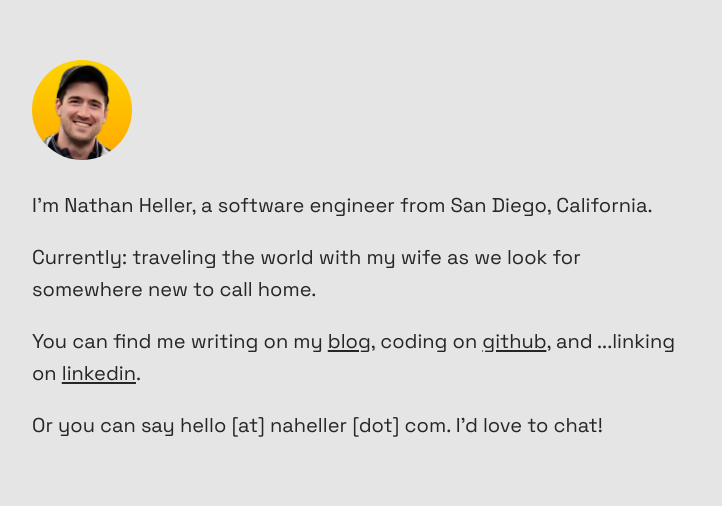
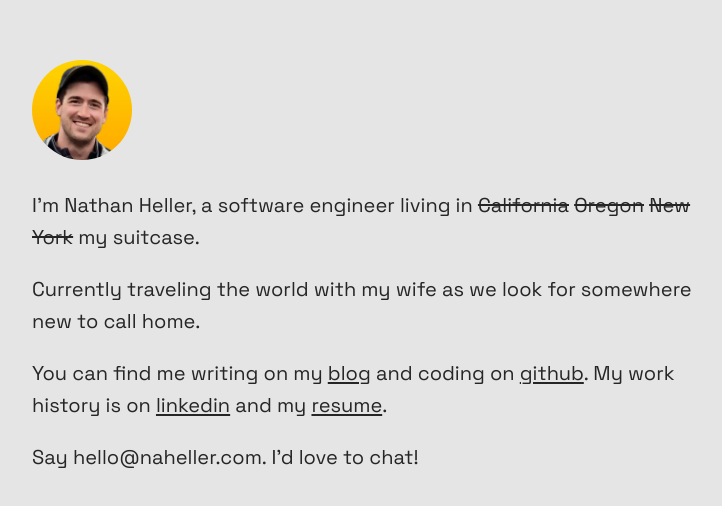
Before and after one commit to naheller/naheller.github.io, a plain HTML site: page index.html in a window 1280 px wide. Shown: the whole page, without its empty margins (278-1000 px from the left). Drawn offline with Linux system fonts and the light colour scheme.

Commit message:
add resume pdf

```diff
--- a/index.html
+++ b/index.html
@@ -19,10 +19,10 @@
   </head>
     <main>
       <img src="img/nate.webp" class="nate-photo" alt="Photo of Nathan Heller" />
-      <p>I'm Nathan Heller, a software engineer from San Diego, California.</p>
-      <p>Currently: traveling the world with my wife as we look for somewhere new to call home.</p>
-      <p>You can find me writing on my <a href="https://nate.mataroa.blog">blog</a>, coding on <a href="https://github.com/naheller">github</a>, and ...linking on <a href="https://linkedin.com/in/nathanheller">linkedin</a>.</p>
-      <p>Or you can say hello [at] naheller [dot] com. I'd love to chat!</p>
+      <p>I'm Nathan Heller, a software engineer living in <s>California</s> <s>Oregon</s> <s>New York</s> my suitcase.</p>
+      <p>Currently traveling the world with my wife as we look for somewhere new to call home.</p>
+      <p>You can find me writing on my <a href="https://nate.mataroa.blog">blog</a> and coding on <a href="https://github.com/naheller">github</a>. My work history is on <a href="https://linkedin.com/in/nathanheller">linkedin</a> and my <a href="Nathan-Heller-Resume.pdf">resume</a>.</p>
+      <p>Say hello@naheller.com. I'd love to chat!</p>
     </main>
   </body>
 </html>
```
Also changed, not shown: 1 other file.
